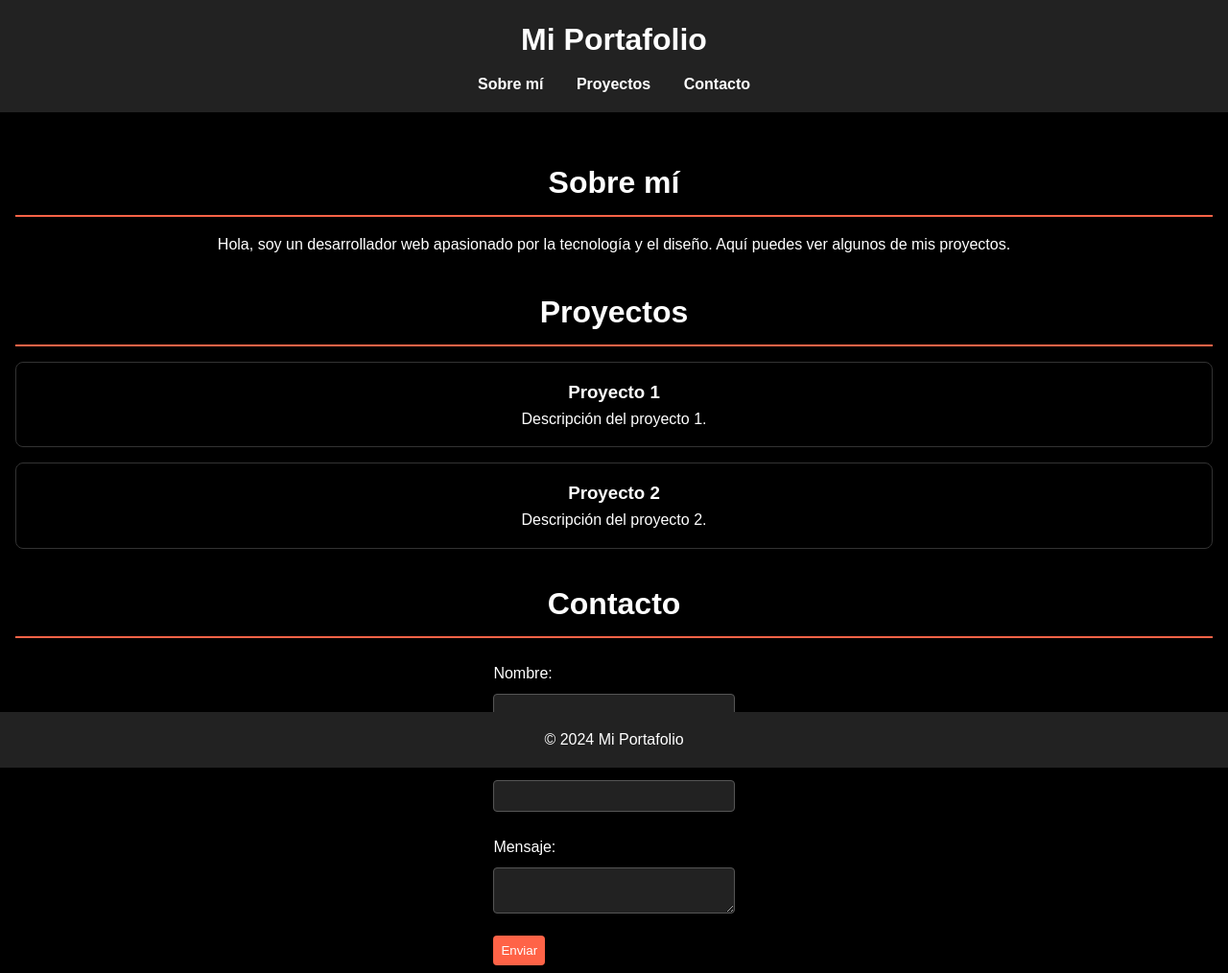
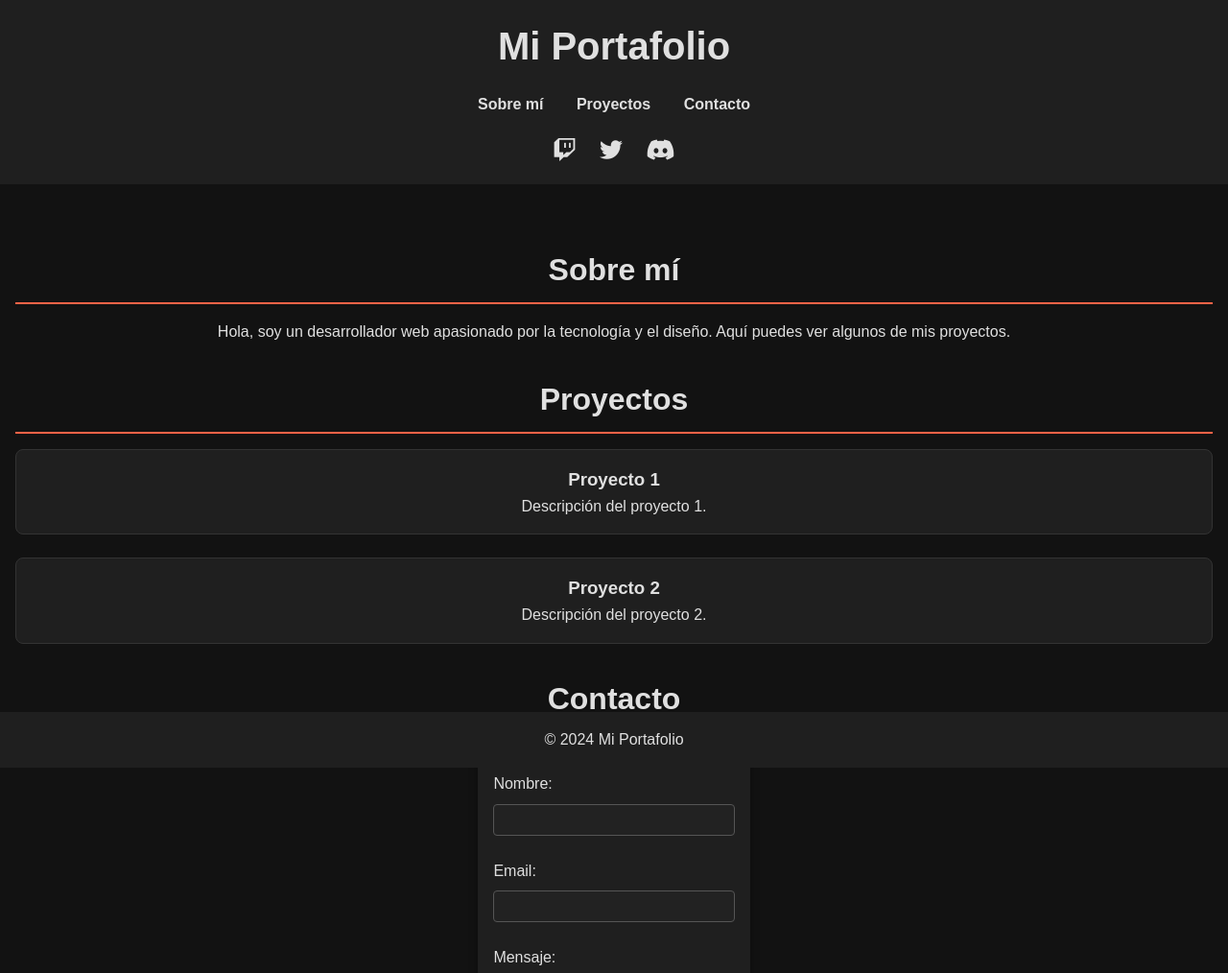
Before and after one commit to erkydo1/erkydo.github.io, a plain HTML site: page index.html in a window 1280 px wide. Shown: the top 1014 px of the page at 96% size. Drawn offline with Linux system fonts and the light colour scheme.

Commit message:
Parte 2/?

```diff
--- a/index.html
+++ b/index.html
@@ -5,6 +5,8 @@
     <meta name="viewport" content="width=device-width, initial-scale=1.0">
     <title>Mi Portafolio</title>
     <link rel="stylesheet" href="styles.css">
+    <!-- Incluye Font Awesome para los iconos -->
+    <link rel="stylesheet" href="https://cdnjs.cloudflare.com/ajax/libs/font-awesome/6.0.0-beta3/css/all.min.css">
 </head>
 <body>
     <header>
@@ -16,6 +18,11 @@
                 <li><a href="#contacto">Contacto</a></li>
             </ul>
         </nav>
+        <div class="social-icons">
+            <a href="https://twitch.tv/tu_usuario" target="_blank" title="Twitch"><i class="fab fa-twitch"></i></a>
+            <a href="https://twitter.com/tu_usuario" target="_blank" title="X (Twitter)"><i class="fab fa-twitter"></i></a>
+            <a href="https://discord.gg/tu_código" target="_blank" title="Discord"><i class="fab fa-discord"></i></a>
+        </div>
     </header>
 
     <main>
--- a/script.js
+++ b/script.js
@@ -1,4 +1,4 @@
-document.addEventListener('DOMContentLoaded', () => {
+ddocument.addEventListener('DOMContentLoaded', () => {
     const formulario = document.getElementById('formulario-contacto');
 
     formulario.addEventListener('submit', (event) => {
--- a/styles.css
+++ b/styles.css
@@ -7,18 +7,18 @@
 
 /* Estilo global */
 body {
-    font-family: Arial, sans-serif;
+    font-family: 'Arial', sans-serif;
     line-height: 1.6;
-    background-color: #000;
-    color: #fff;
+    background-color: #121212; /* Fondo oscuro */
+    color: #e0e0e0; /* Texto claro */
     text-align: center;
     padding: 0;
 }
 
 /* Estilo del encabezado */
 header {
-    background: #222;
-    color: #fff;
+    background: #1f1f1f;
+    color: #e0e0e0;
     padding: 1rem 0;
     position: sticky;
     top: 0;
@@ -27,11 +27,13 @@ header {
 
 header h1 {
     margin-bottom: 0.5rem;
+    font-size: 2.5rem;
 }
 
 nav ul {
     list-style: none;
     padding: 0;
+    margin: 1rem 0;
 }
 
 nav ul li {
@@ -40,7 +42,7 @@ nav ul li {
 }
 
 nav ul li a {
-    color: #fff;
+    color: #e0e0e0;
     text-decoration: none;
     font-weight: bold;
     transition: color 0.3s;
@@ -50,9 +52,24 @@ nav ul li a:hover {
     color: #ff6347; /* Color de hover */
 }
 
+.social-icons {
+    margin-top: 1rem;
+}
+
+.social-icons a {
+    color: #e0e0e0;
+    font-size: 1.5rem;
+    margin: 0 10px;
+    transition: color 0.3s;
+}
+
+.social-icons a:hover {
+    color: #ff6347;
+}
+
 /* Estilo del main */
 main {
-    padding: 1rem;
+    padding: 2rem 1rem;
 }
 
 section {
@@ -68,11 +85,12 @@ h2 {
 }
 
 .proyecto {
-    margin-bottom: 1rem;
+    margin-bottom: 1.5rem;
     padding: 1rem;
     border: 1px solid #333;
     border-radius: 8px;
     animation: slideUp 1s ease-in-out;
+    background-color: #1f1f1f;
 }
 
 @keyframes fadeIn {
@@ -101,6 +119,10 @@ form {
     max-width: 500px;
     margin: 0 auto;
     text-align: left;
+    background-color: #1f1f1f;
+    padding: 1rem;
+    border-radius: 8px;
+    box-shadow: 0 0 10px rgba(0, 0, 0, 0.3);
 }
 
 form label {
@@ -115,7 +137,7 @@ form input, form textarea {
     border: 1px solid #555;
     border-radius: 4px;
     background: #222;
-    color: #fff;
+    color: #e0e0e0;
 }
 
 form button {
@@ -134,8 +156,8 @@ form button:hover {
 
 /* Estilo del pie de página */
 footer {
-    background: #222;
-    color: #fff;
+    background: #1f1f1f;
+    color: #e0e0e0;
     text-align: center;
     padding: 1rem 0;
     position: fixed;
```
